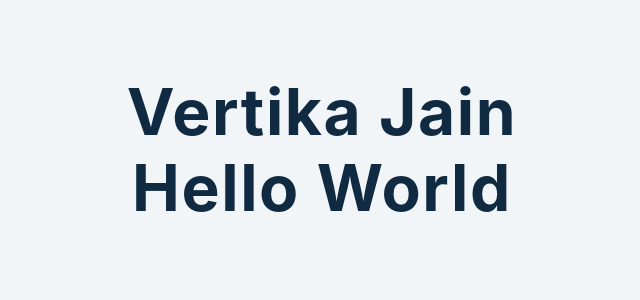
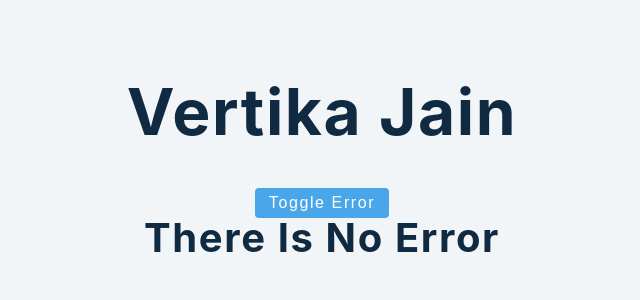
Before and after one commit to VertikaJain/music-classification-python, a React (Create React App) app: page / in a window 1280 px wide. Shown: the top 300 px of the page, without its empty margins (318-958 px from the left). Built offline with nearby package versions, Linux system fonts and the light colour scheme.

Commit message:
Ternary Operator in React with useState

```diff
--- a/src/3-conditional-rendering/shortCircuit.js
+++ b/src/3-conditional-rendering/shortCircuit.js
@@ -2,12 +2,17 @@ import React, { useState } from 'react'
 
 const ShortCircuit = () => {
     const [text, setText] = useState('') // '' is falsy in JS
+    const [isError, setIsError] = useState(false)
+
     return (
         <>
             {/* {if(){console.log()}}  => You cannot put conditional while returning in React. */}
             <h1>{text || "vertika Jain"}</h1>
-            {text && <h1>hello world</h1>}
-            {!text && <h1>hello world</h1>}
+            <button className="btn" onClick={() => setIsError(!isError)}>Toggle Error</button>
+            {isError && <h1>Error</h1>}
+
+            {/* Ternary operator example */}
+            {isError ? <p>there is an error</p> : <h2>there is no error</h2>}
         </>
     )
 }
```
